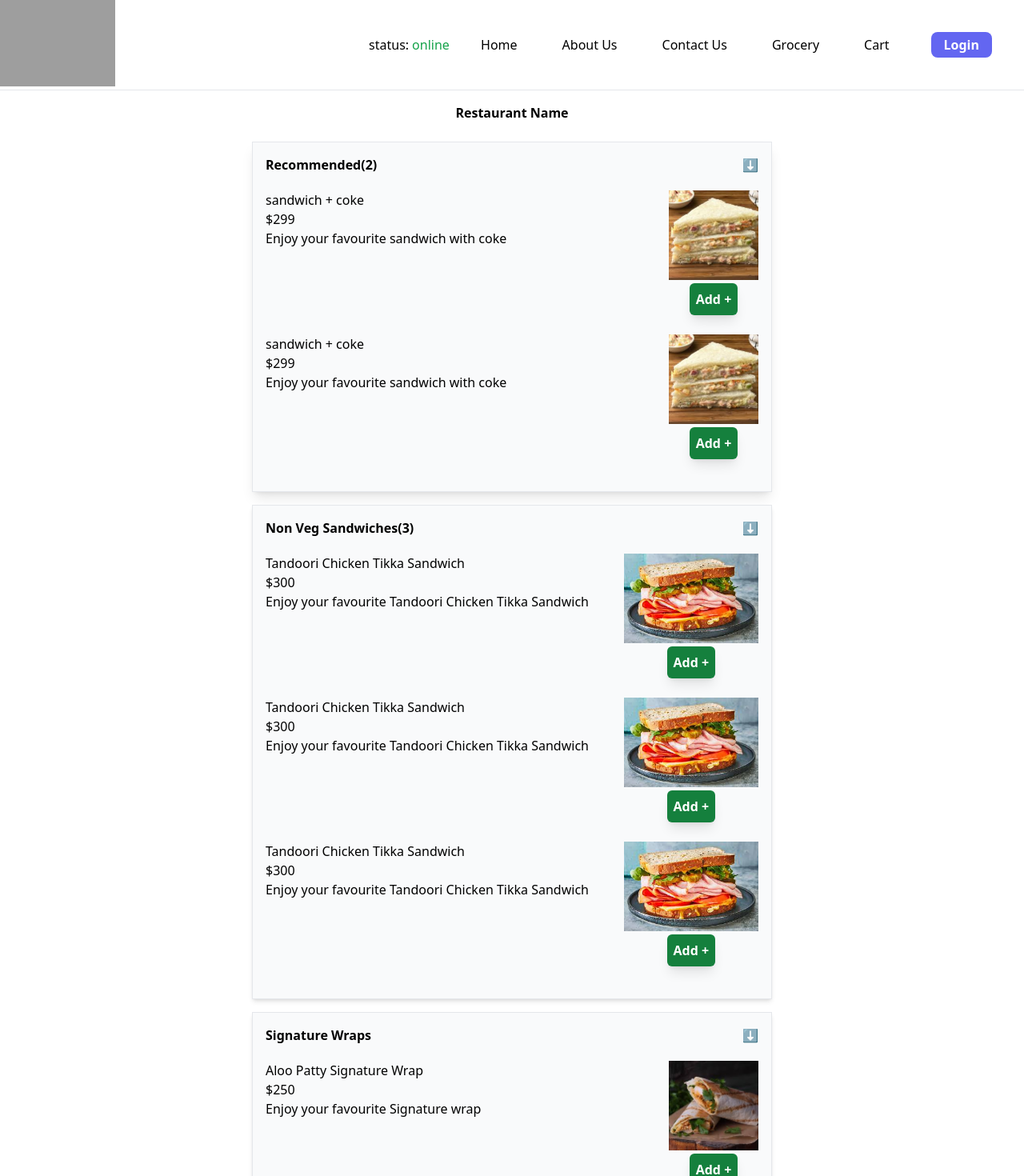
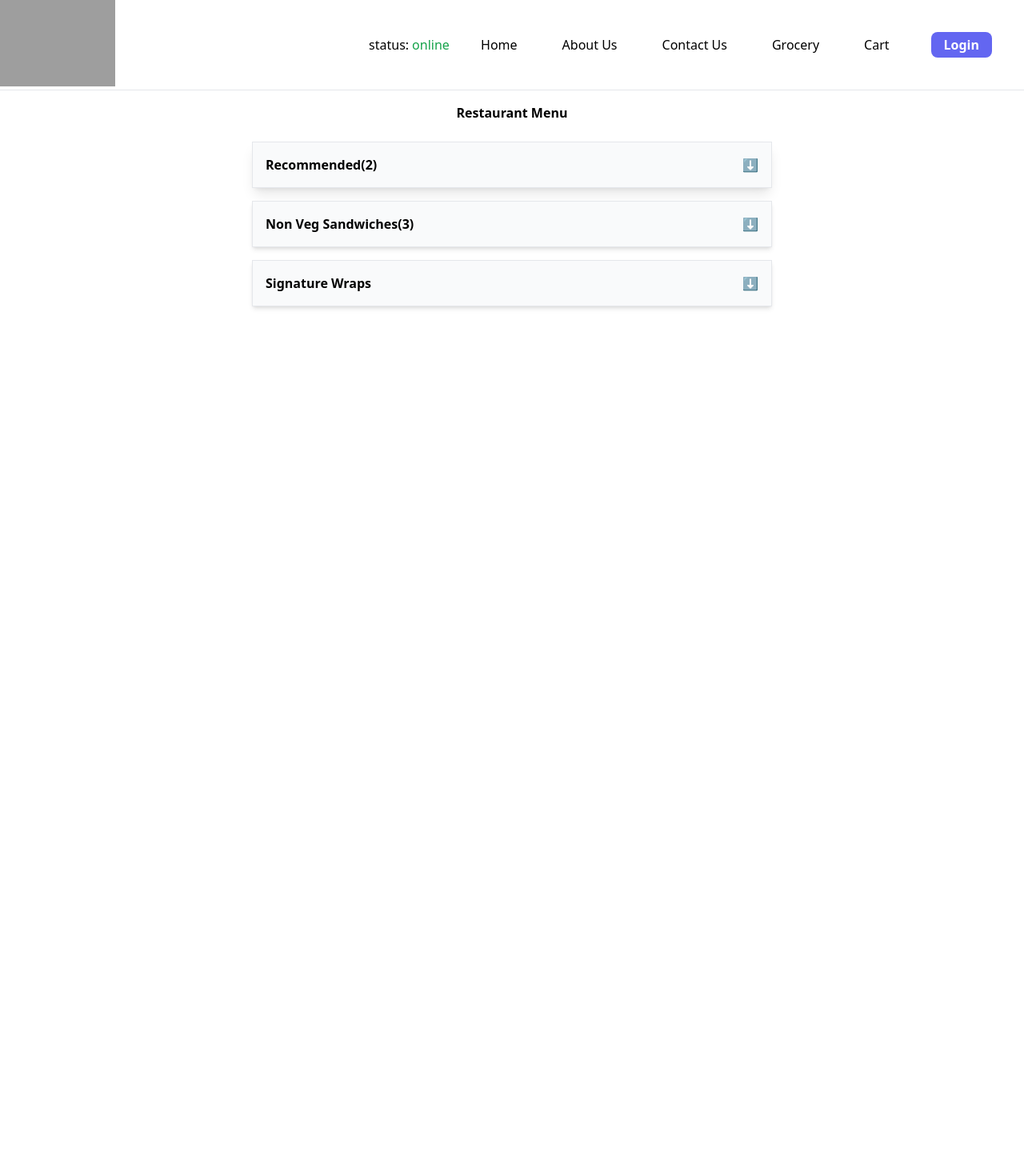
Before and after one commit to bharat40/namaste-react, a React (Vite) app: page /menu in a window 1280 px wide. Shown: the top 1470 px of the page at 80% size. After the commit the page ends 800 px from the top, so only its background shows below. Built offline with nearby package versions, Linux system fonts and the light colour scheme; grey boxes are pictures that could not be loaded.

Commit message:
Accordion menu created

```diff
--- a/src/components/RecommendedList.jsx
+++ b/src/components/RecommendedList.jsx
@@ -9,7 +9,7 @@ const RecommendedList = () => {
         <p>Enjoy your favourite sandwich with coke</p>
       </div>
       <div>
-        <img src={Sandwich} alt="image1" className="h-28"/>
+        <img src={Sandwich} alt="image1" className="h-28" />
         <AddButton />
       </div>
     </div>
--- a/src/components/RestaurantCard.jsx
+++ b/src/components/RestaurantCard.jsx
@@ -6,7 +6,7 @@ const RestaurantCard = (props) => {
   const { cloudinaryImageId, name, cuisines, avgRating, costForTwo } =
     resData?.info;
   return (
-    <div className="m-4 p-4 w-56 shadow-2xl rounded-lg h-[500px]">
+    <div className="m-4 p-4 w-56 shadow-2xl rounded-lg h-[500px] hover:">
       <img
         alt="res-logo"
         className="rounded-lg"
--- a/src/components/RestaurantCategory.jsx
+++ b/src/components/RestaurantCategory.jsx
@@ -1,33 +1,67 @@
 import RecommendedList from "./RecommendedList";
 import NonVegList from "./NonVegList";
 import SignatureList from "./SignatureList";
+import { useState } from "react";
 
 const RestaurantCategory = () => {
+  const [showRecommendedItems, setShowRecommendedItems] = useState(false);
+  const handleClick1 = () => {
+    if (showRecommendedItems == false) {
+      setShowRecommendedItems(true);
+    } else {
+      setShowRecommendedItems(false);
+    }
+  };
+  const [showNonVegSanwichItems, setShowNonVegSandwich] = useState(false);
+  const handleClick2 = () => {
+    if (showNonVegSanwichItems == false) {
+      setShowNonVegSandwich(true);
+    } else {
+      setShowNonVegSandwich(false);
+    }
+  };
+  const [showSignatureItems, setShowSignatureItems] = useState(false);
+  const handleClick3 = () => {
+    if (showSignatureItems == false) {
+      setShowSignatureItems(true);
+    } else {
+      setShowSignatureItems(false);
+    }
+  };
   return (
     <div className="flex flex-col items-center">
       <div className="border bg-gray-50 shadow-lg w-[650px] my-2 p-4 hover:bg-gray-100">
-        <div className="flex justify-between">
+        <div
+          className="flex justify-between cursor-pointer"
+          onClick={handleClick1}
+        >
           <h1 className="font-bold">Recommended(2)</h1>
           <span>⬇️</span>
         </div>
-        <RecommendedList />
-        <RecommendedList />
+        {showRecommendedItems && <RecommendedList />}
+        {showRecommendedItems && <RecommendedList />}
       </div>
       <div className="border bg-gray-50 shadow-md w-[650px] my-2 p-4 hover:bg-gray-100">
-        <div className="flex justify-between">
+        <div
+          className="flex justify-between cursor-pointer"
+          onClick={handleClick2}
+        >
           <h1 className="font-bold">Non Veg Sandwiches(3)</h1>
           <span>⬇️</span>
         </div>
-        <NonVegList />
-        <NonVegList />
-        <NonVegList />
+        {showNonVegSanwichItems && <NonVegList />}
+        {showNonVegSanwichItems && <NonVegList />}
+        {showNonVegSanwichItems && <NonVegList />}
       </div>
       <div className="border bg-gray-50 shadow-md w-[650px] my-2 p-4 hover:bg-gray-100">
-        <div className="flex justify-between">
+        <div
+          className="flex justify-between cursor-pointer"
+          onClick={handleClick3}
+        >
           <h1 className="font-bold">Signature Wraps</h1>
           <span>⬇️</span>
         </div>
-        <SignatureList />
+        {showSignatureItems && <SignatureList />}
       </div>
     </div>
   );
--- a/src/components/RestaurantMenu.jsx
+++ b/src/components/RestaurantMenu.jsx
@@ -3,7 +3,7 @@ import RestaurantCategory from "./RestaurantCategory";
 const RestaurantCard = () => {
   return (
     <div className="text-center">
-      <h1 className="font-bold m-4">Restaurant Name</h1>
+      <h1 className="font-bold m-4">Restaurant Menu</h1>
       <RestaurantCategory />
     </div>
   );
```
